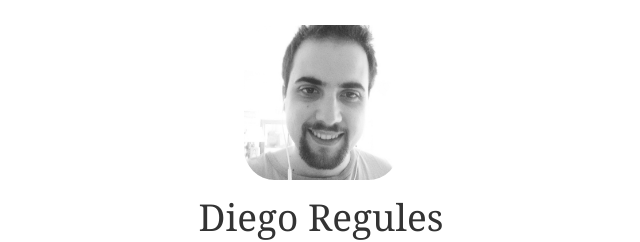
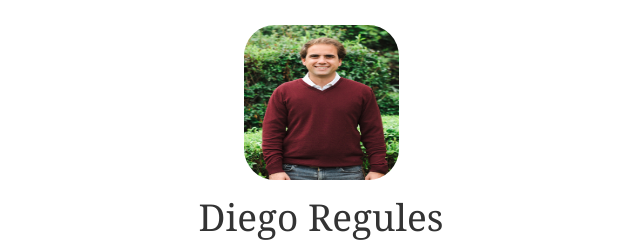
Before and after one commit to dregules/dregules.github.io, a plain HTML site: page index.html in a window 1280 px wide. Shown: the top 242 px of the page, without its empty margins (319-959 px from the left). Drawn offline with nearby package versions, Linux system fonts and the light colour scheme.

Commit message:
Update index.html

```diff
--- a/index.html
+++ b/index.html
@@ -8,7 +8,7 @@
       <link rel="stylesheet" href="css/custom.css">
       <script src="js/analytics.js" charset="utf-8"></script>
       <section class="container">
-        <img class="img-circle img-responsive col-centered profile-pic" src="images/photo.jpg" alt="Photo of Diego">
+        <img class="img-circle img-responsive col-centered profile-pic" src="images/Workato Storisell-74 copy.jpg" alt="Photo of Diego">
         <section class="col-md-6 col-centered">
           <h1 class="name-header">Diego Regules</h1>
           <a class="icons" href="https://angel.co/dregules">
```
